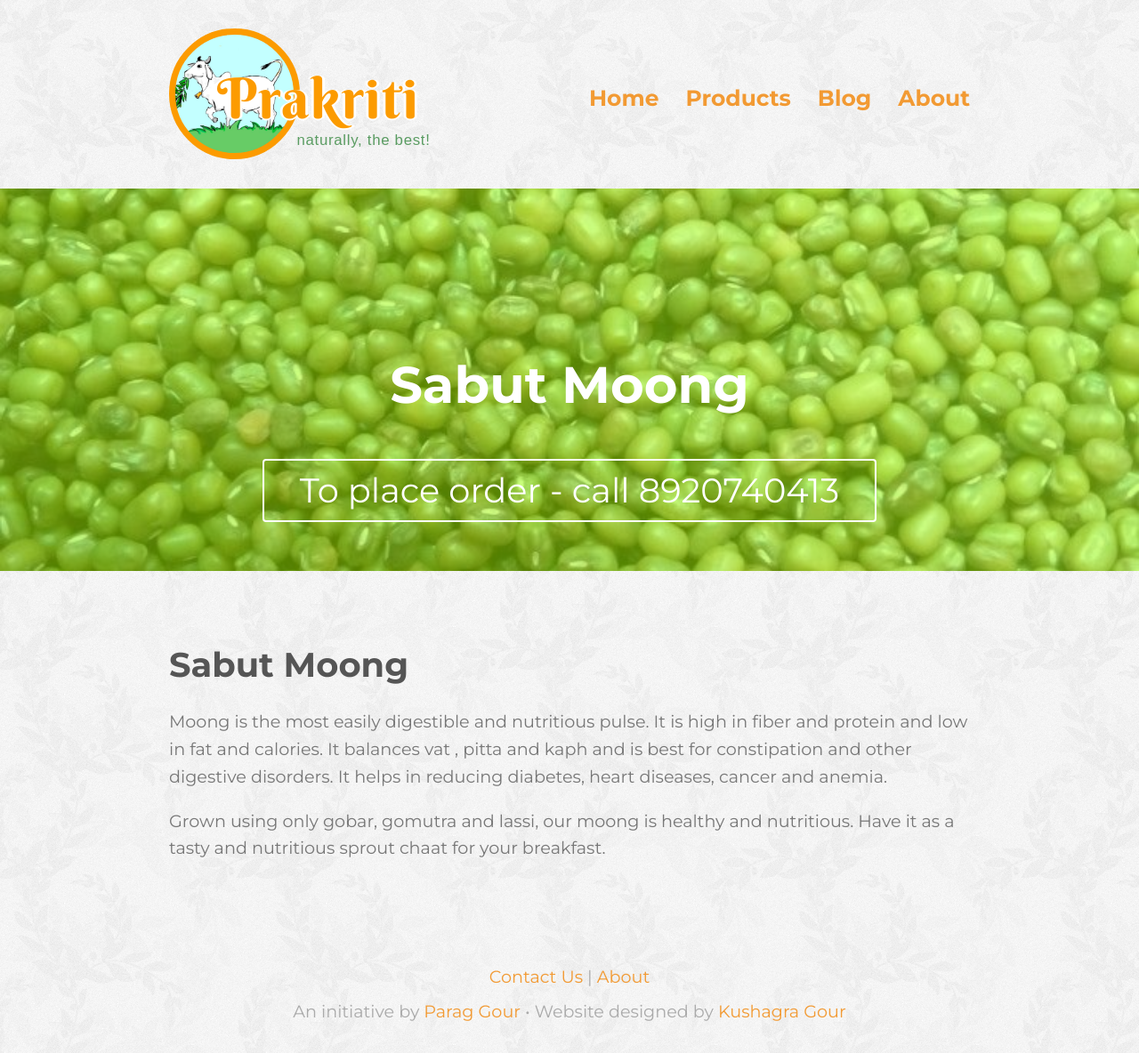
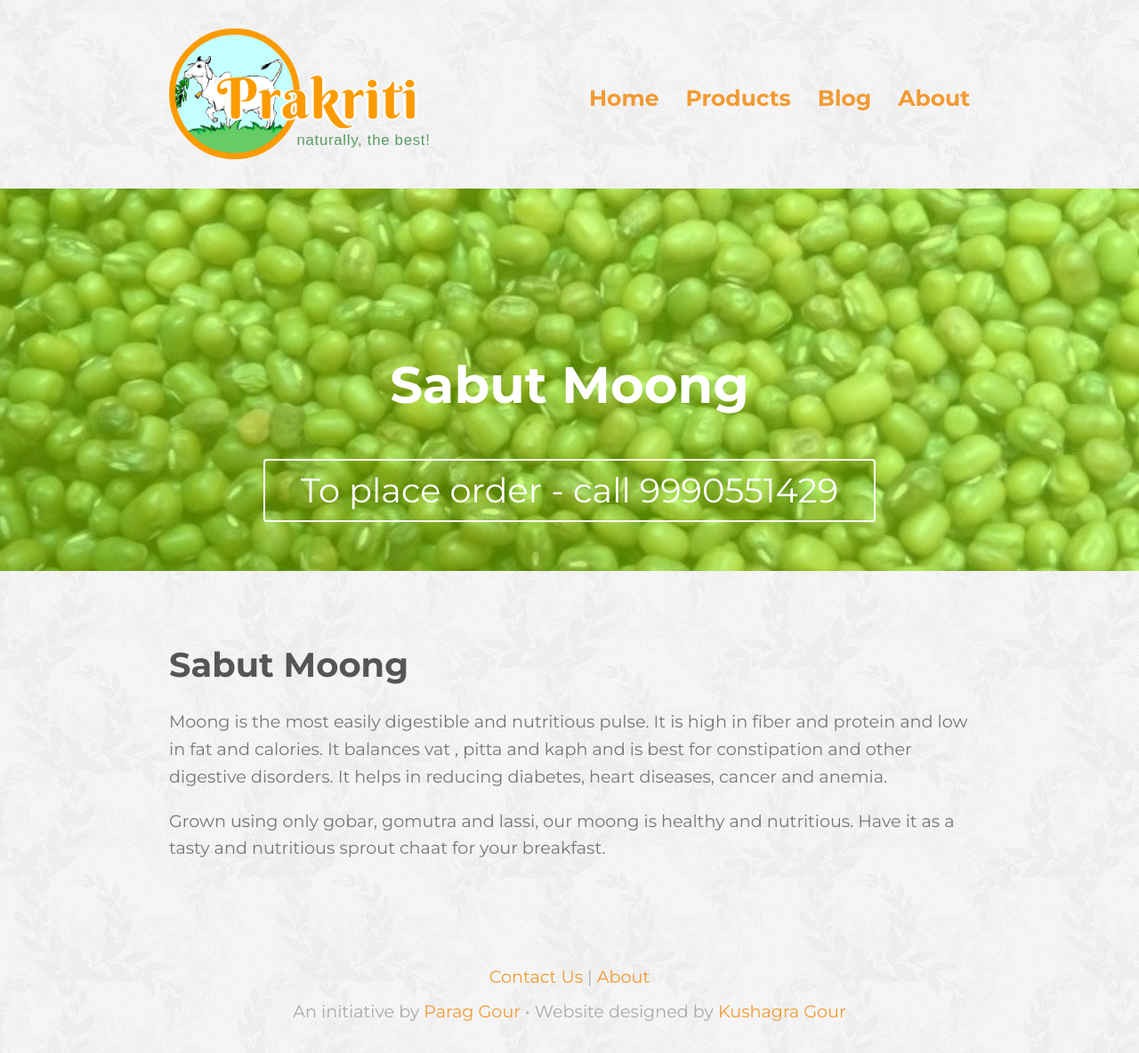
Before and after one commit to prakritee/prakritee.github.io, a Jekyll site: the page built from products/sabut-moong.md, in a window 1280 px wide. Shown: the whole page at 89% size. Built offline with Jekyll 4.4.1, drawn with Linux system fonts in a browser that asks for light colours.

Commit message:
change number

```diff
--- a/_layouts/page.html
+++ b/_layouts/page.html
@@ -7,8 +7,7 @@ layout: default
   <section class="hero" style="background-image:url('{{ page.hero_img }}')">
     <div class="hero__content">
       <h1>{{ page.title }}</h1>
-      <!-- <a href="{{ page.buy_link }}" target="_blank" class="btn  btn--white  btn--big">To place order call 8920740413</a> -->
-      <a href="tel:+918920740413" target="_blank" class="btn  btn--white  btn--big">To place order - call 8920740413</a>
+      <a href="tel:+919990551429" target="_blank" class="btn  btn--white  btn--big">To place order - call 9990551429</a>
     </div>
   </section>
   {% endif %}
```
